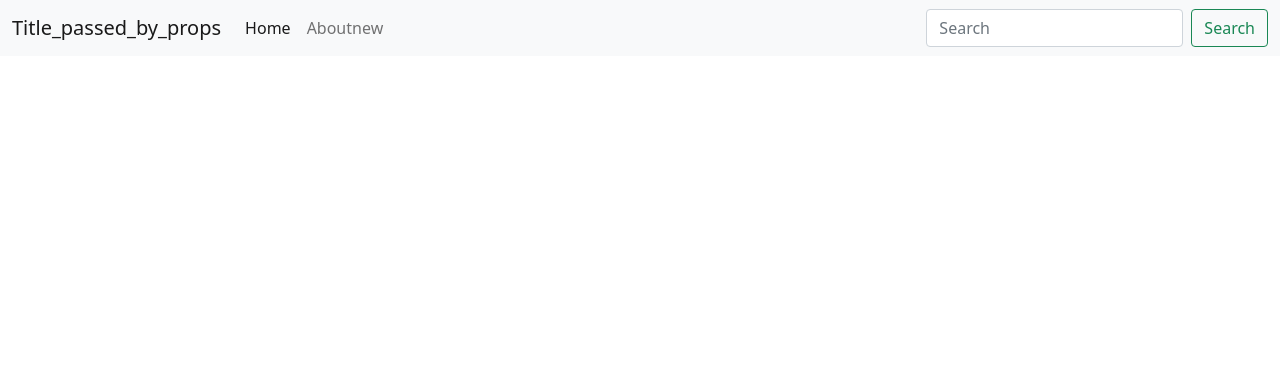
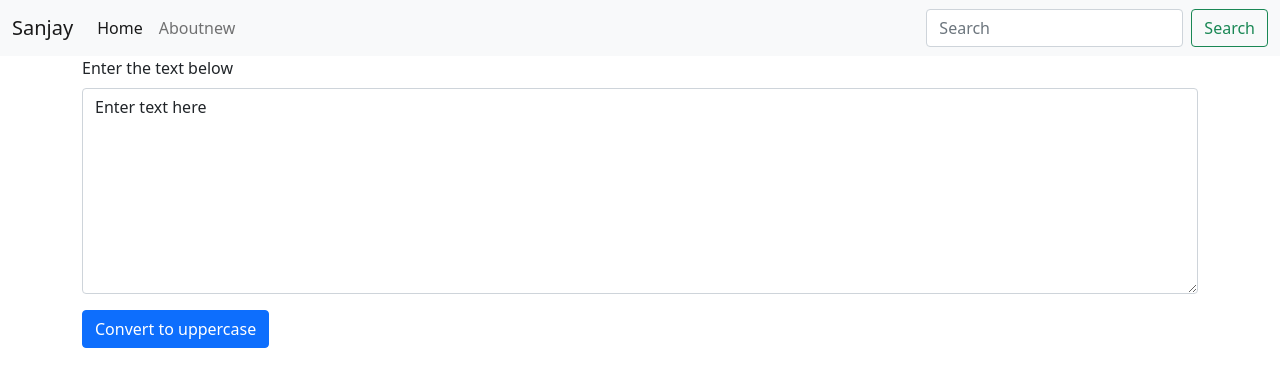
Before and after one commit to sanjaysj6282/Basic-text-malipulator-using-react-js, a React (Create React App) app: page / in a window 1280 px wide. Shown: the top 386 px of the page. Built offline with nearby package versions, Linux system fonts and the light colour scheme.

Commit message:
adding states

```diff
--- a/src/App.js
+++ b/src/App.js
@@ -1,12 +1,18 @@
 import './App.css';
 import Navbar from './Components/Navbar';
+import TextForm from './Components/TextForm';
 
 let name="Sanjay";
 function App() {
   return (
     <>
     {/* Added navbar */}
-      <Navbar title="Title_passed_by_props" Textabout="Aboutnew"/>
+      <Navbar title={name} Textabout="Aboutnew"/>
+      <div className="container">
+        <TextForm heading="Enter the text below" />
+      </div>
+
+
     </>
   );
 }
--- /dev/null
+++ b/src/Components/TextForm.js
@@ -0,0 +1,24 @@
+import React, {useState} from 'react'
+
+
+export default function TextForm(props) {
+    const handleUpClick= () => {
+        console.log("Uppercase was clicked");
+        setText("Upper case clicked Hurray");
+    }
+    const handleOnChange= () => {
+        console.log("On change");
+    }
+
+    const[text, setText]=useState('Enter text here');
+    // cant directly text="dsdfd"; but use fn
+    return (
+        <div>
+            <div className="mb-3">
+                <label for="My box" className="form-label">{props.heading}</label>
+                <textarea className="form-control" value={text} onChange={handleOnChange} id="mybox" rows="8"></textarea>
+            </div>
+            <button type="button" className="btn btn-primary" onClick={handleUpClick}>Convert to uppercase</button>
+        </div>
+    )
+}
```
